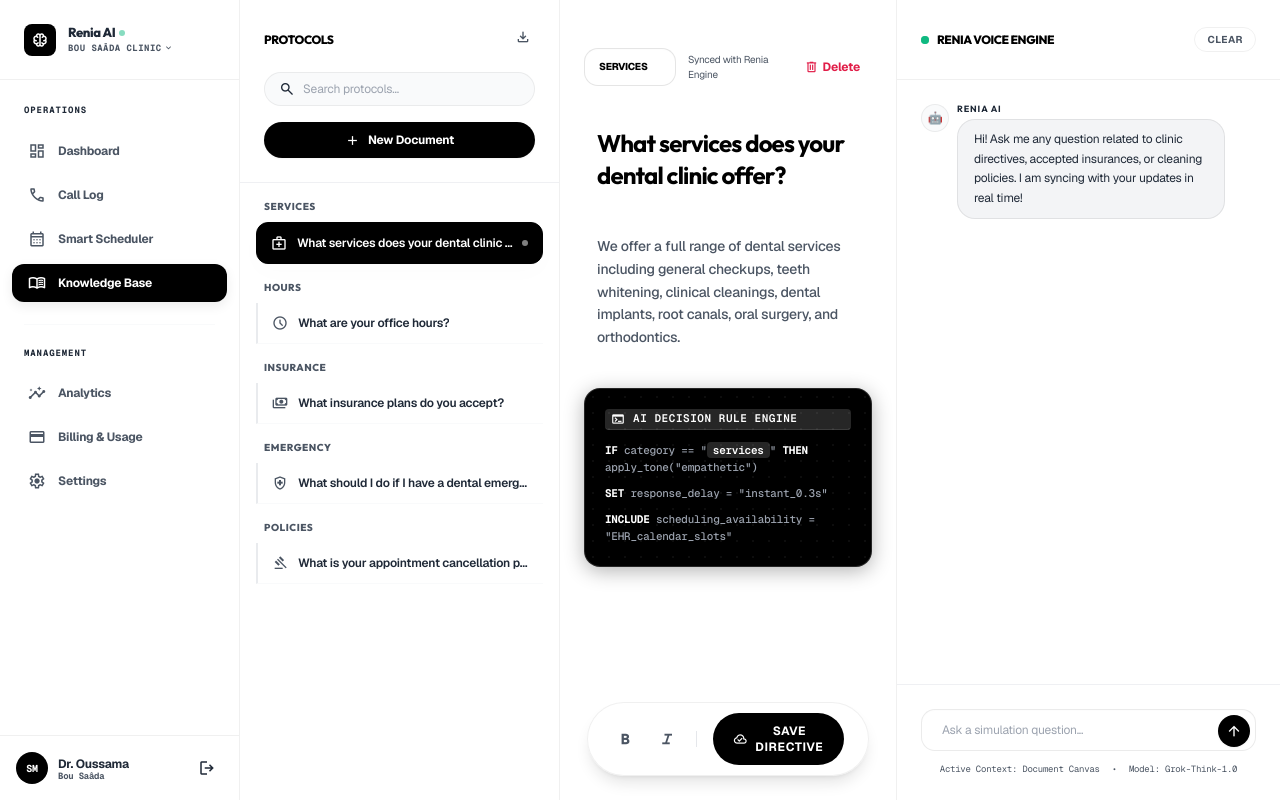
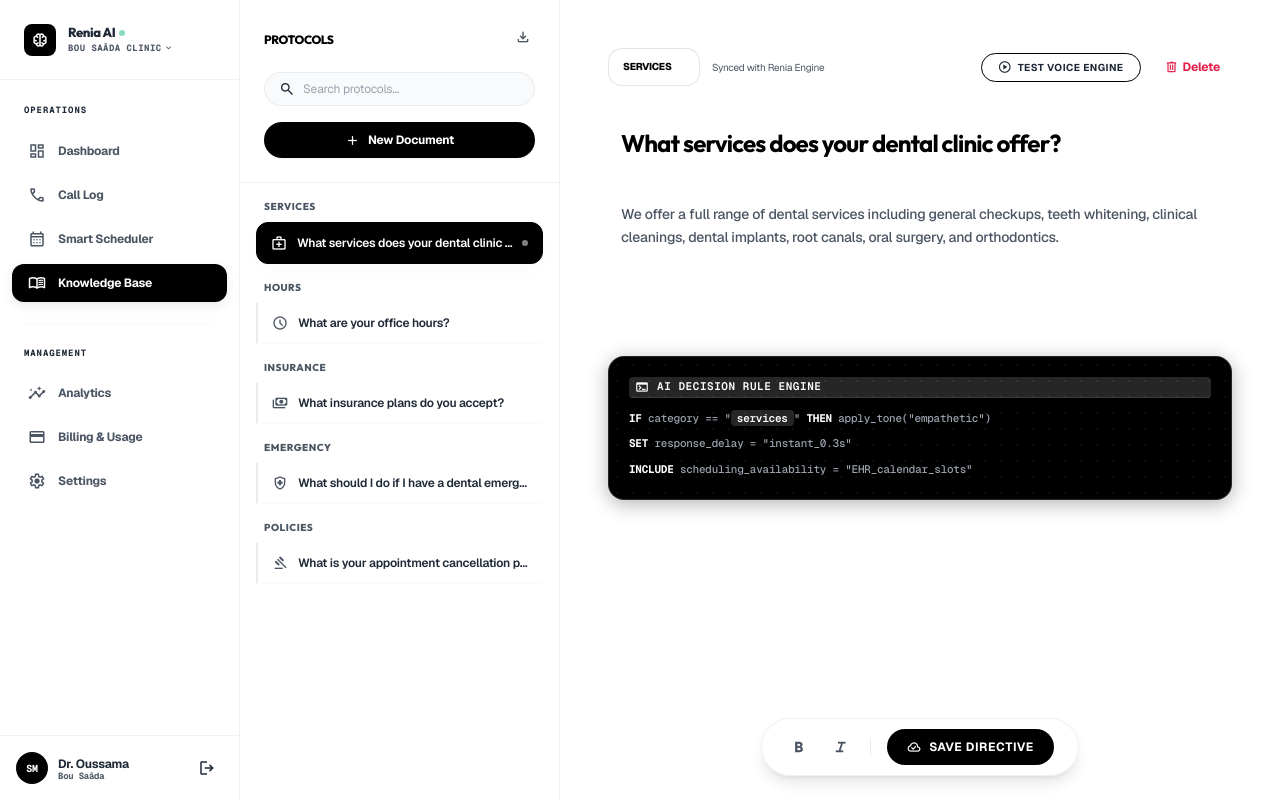
Before and after one commit to cheminisifeddine/grokdent-fl, a website: page frontend/knowledge-base.html in a window 1280 px wide. Drawn offline with nearby package versions, Linux system fonts and the light colour scheme; sample sign-in values are in the browser's storage.

Commit message:
layout: refactor knowledge-base to eliminate persistent split-screen clutter, making the AI Preview Simulator drawer togglable on-demand

```diff
--- a/frontend/knowledge-base.html
+++ b/frontend/knowledge-base.html
@@ -189,9 +189,14 @@
             </select>
             <span class="text-slate-400 text-[10px]" id="editor-last-saved">Synced with Renia Engine</span>
           </div>
-          <button onclick="deleteActiveProtocol()" class="text-xs text-rose-600 font-bold hover:bg-rose-50 px-3 py-1.5 rounded-full transition-all flex items-center gap-1">
-            <span class="material-symbols-outlined text-[14px]">delete</span> Delete
-          </button>
+          <div class="flex items-center gap-3">
+            <button onclick="toggleSimulator()" class="px-4 py-1.5 border border-black hover:bg-black hover:text-white rounded-full text-[10px] font-bold transition-all uppercase tracking-wider flex items-center gap-1.5 cursor-pointer">
+              <span class="material-symbols-outlined text-[14px]">play_circle</span> Test Voice Engine
+            </button>
+            <button onclick="deleteActiveProtocol()" class="text-xs text-rose-600 font-bold hover:bg-rose-50 px-3 py-1.5 rounded-full transition-all flex items-center gap-1 cursor-pointer">
+              <span class="material-symbols-outlined text-[14px]">delete</span> Delete
+            </button>
+          </div>
         </div>
 
         <!-- Question Input (Editable display header) -->
@@ -231,7 +236,7 @@
     </section>
 
     <!-- Column 3: AI Preview Simulator (Real-time Tester) -->
-    <section class="w-96 border-l border-slate-200 bg-white flex flex-col flex-shrink-0 h-full overflow-hidden">
+    <section id="simulator-drawer" class="hidden w-96 border-l border-slate-200 bg-white flex flex-col flex-shrink-0 h-full overflow-hidden">
       <!-- Preview Header (Compact 80px) -->
       <div class="h-20 border-b border-slate-200 bg-white flex items-center justify-between px-6 shrink-0">
         <h3 class="font-display font-extrabold text-xs text-black uppercase tracking-wider flex items-center gap-2">
@@ -275,6 +280,13 @@
   <script src="js/app.js?v=4"></script>
 
   <script>
+    window.toggleSimulator = function() {
+      const drawer = document.getElementById('simulator-drawer');
+      if (drawer) {
+        drawer.classList.toggle('hidden');
+      }
+    };
+
     const state = {
       knowledgeBase: [],
       searchQuery: '',
```
